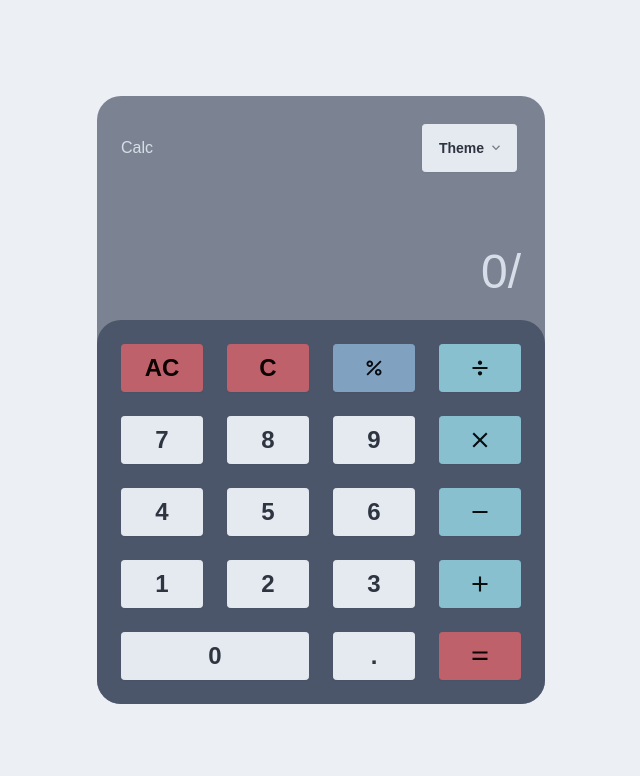
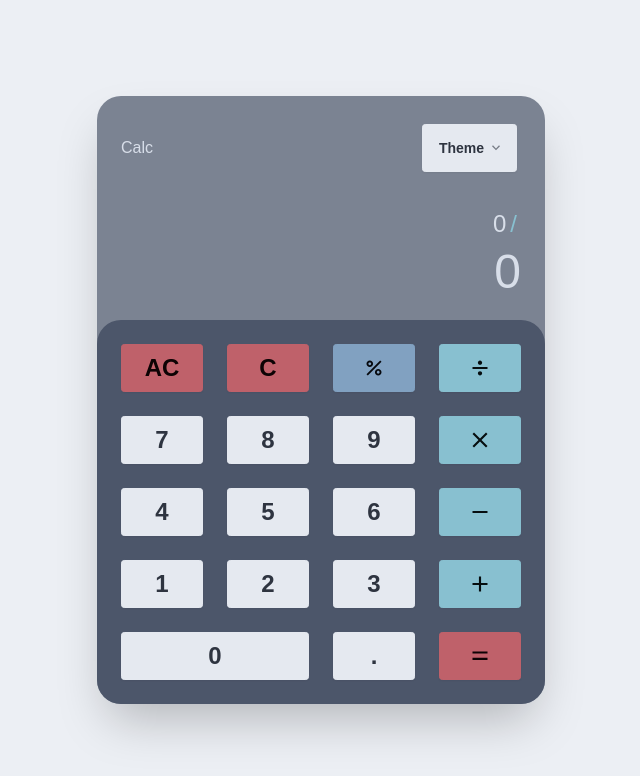
Before and after one commit to kim-fransson/calculator, a React (Vite) app: page / in a window 1280 px wide. Both pictures are taken after a click on the button 799 px from the left and 368 px from the top of the page. Shown: the top 776 px of the page, without its empty margins (319-959 px from the left). Built offline with nearby package versions, Linux system fonts and the light colour scheme.

Commit message:
feat(step-5): previous operations view

```diff
--- a/src/components/Calculator/Calculator.tsx
+++ b/src/components/Calculator/Calculator.tsx
@@ -5,6 +5,7 @@ import {
   Operation,
   calculatorReducer,
   defaultCalculatorState,
+  isOperation,
 } from "@reducers/calculatorReducer";
 import { OperationButton } from "../Actions/Buttons/OperationButton";
 import EqualsIcon from "@icons/equals-icon.svg?react";
@@ -48,12 +49,24 @@ export const Calculator = () => {
   };
 
   return (
-    <div className="max-w-md w-full bg-neutral/70 text-neutral-content md:rounded-3xl md:h-auto h-full">
-      <div className="h-56 p-6 flex flex-col justify-end relative">
+    <div className="max-w-md shadow-2xl w-full bg-neutral/70 text-neutral-content md:rounded-3xl md:h-auto h-full">
+      <div className="h-56 p-6 flex flex-col justify-end relative gap-2">
         <span className="absolute top-10 left-6 font-medium">Calc</span>
         <ThemeController />
+        <div className="text-right text-2xl">
+          <p className="truncate">
+            {calculator.previousOperations.map((token, index) => (
+              <span
+                key={`${token}-${index}`}
+                className={`mr-1 ${isOperation(token) && "text-accent"}`}
+              >
+                {token}
+              </span>
+            ))}
+          </p>
+        </div>
         <div className="text-right text-5xl">
-          <p className="truncate">{calculator.display}</p>
+          <p className="truncate">{calculator.token}</p>
         </div>
       </div>
       <div className="grid grid-cols-4 gap-6 p-6 rounded-3xl bg-neutral text-neutral-content">
--- a/src/reducers/calculatorReducer.ts
+++ b/src/reducers/calculatorReducer.ts
@@ -2,13 +2,13 @@ import { Calculator } from "@/components/Calculator/Calculator";
 import { evaluate } from "mathjs";
 
 export type Calculator = {
-  display: string;
-  currentToken: string;
+  token: string;
+  previousOperations: (string | Operation)[];
 };
 
 export const defaultCalculatorState: Calculator = {
-  display: "0",
-  currentToken: "0",
+  token: "0",
+  previousOperations: [],
 };
 
 export type CalculatorAction =
@@ -62,10 +62,10 @@ export const calculatorReducer = (
   calculator: Calculator,
   action: CalculatorAction,
 ) => {
-  const { display, currentToken } = calculator;
-  let currentDisplay = display;
-  if (currentDisplay === "Infinity" || currentDisplay === "Error") {
-    currentDisplay = "";
+  const { token, previousOperations } = calculator;
+  let currentToken = token;
+  if (currentToken === "Infinity" || currentToken === "Error") {
+    currentToken = "";
   }
 
   switch (action.type) {
@@ -77,8 +77,7 @@ export const calculatorReducer = (
       } else if (currentToken === "0" && operand === ".") {
         return {
           ...calculator,
-          display: currentDisplay + operand,
-          currentToken: currentToken + operand,
+          token: currentToken + operand,
         };
       }
 
@@ -88,47 +87,44 @@ export const calculatorReducer = (
 
       return {
         ...calculator,
-        display: currentDisplay === "0" ? operand : currentDisplay + operand,
-        currentToken:
+        token:
           currentToken === "0" && operand !== "."
             ? operand
             : currentToken + operand,
       };
     }
     case "ADD_OPERATION": {
-      if (action.operation === "%" && currentToken === "%") {
-        return { ...calculator, display: currentDisplay + action.operation };
-      } else if (isOperation(currentToken)) {
-        console.log({
-          currentDisplay,
-          currentToken,
-        });
+      if (action.operation === "%") {
         return {
           ...calculator,
-          display: currentDisplay.slice(0, -1) + action.operation,
-          currentToken: action.operation,
+          token: evaluate(`${currentToken}%`).toString(),
         };
       } else if (!isOperation(currentToken)) {
         return {
           ...calculator,
-          display: currentDisplay + action.operation,
-          currentToken: action.operation,
+          previousOperations: [
+            ...previousOperations,
+            currentToken,
+            action.operation,
+          ],
+          token: "0",
         };
       }
       return calculator;
     }
     case "EVALUATE": {
       let res = "";
-      const parsedDisplay = currentDisplay.replace("x", "*");
+      const expression = previousOperations.join("") + currentToken;
+      const mathjsExpression = expression.replace("x", "*");
       try {
-        res = evaluate(parsedDisplay).toString();
+        res = evaluate(mathjsExpression).toString();
       } catch (e) {
         res = "Error";
       }
       return {
         ...calculator,
-        display: res || currentDisplay,
-        currentToken: res || currentToken,
+        token: res || currentToken,
+        previousOperations: res ? [] : previousOperations,
       };
     }
 
@@ -136,6 +132,6 @@ export const calculatorReducer = (
       return defaultCalculatorState;
 
     case "CLEAR":
-      return { ...calculator, currentToken: "0" };
+      return { ...calculator, token: "0" };
   }
 };
```
